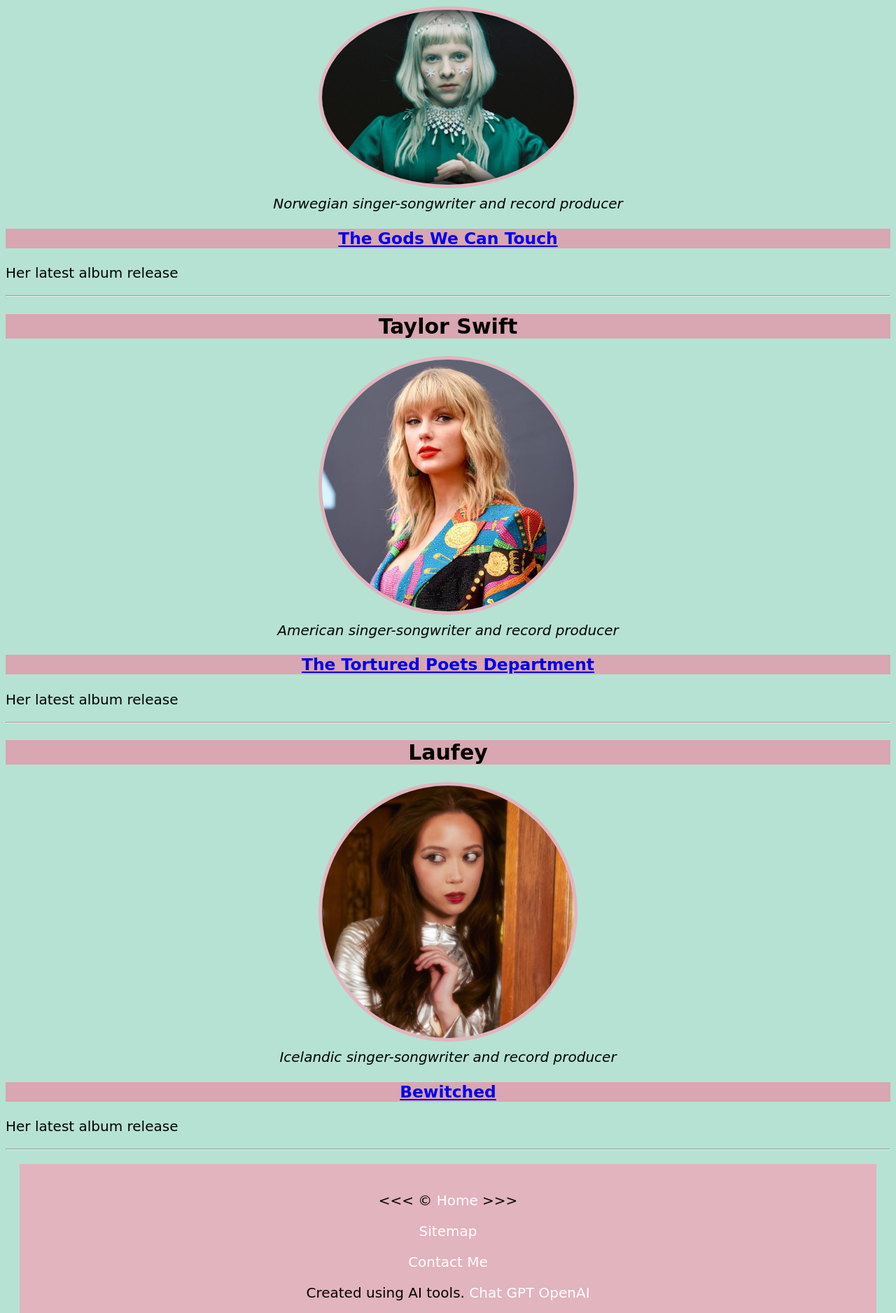
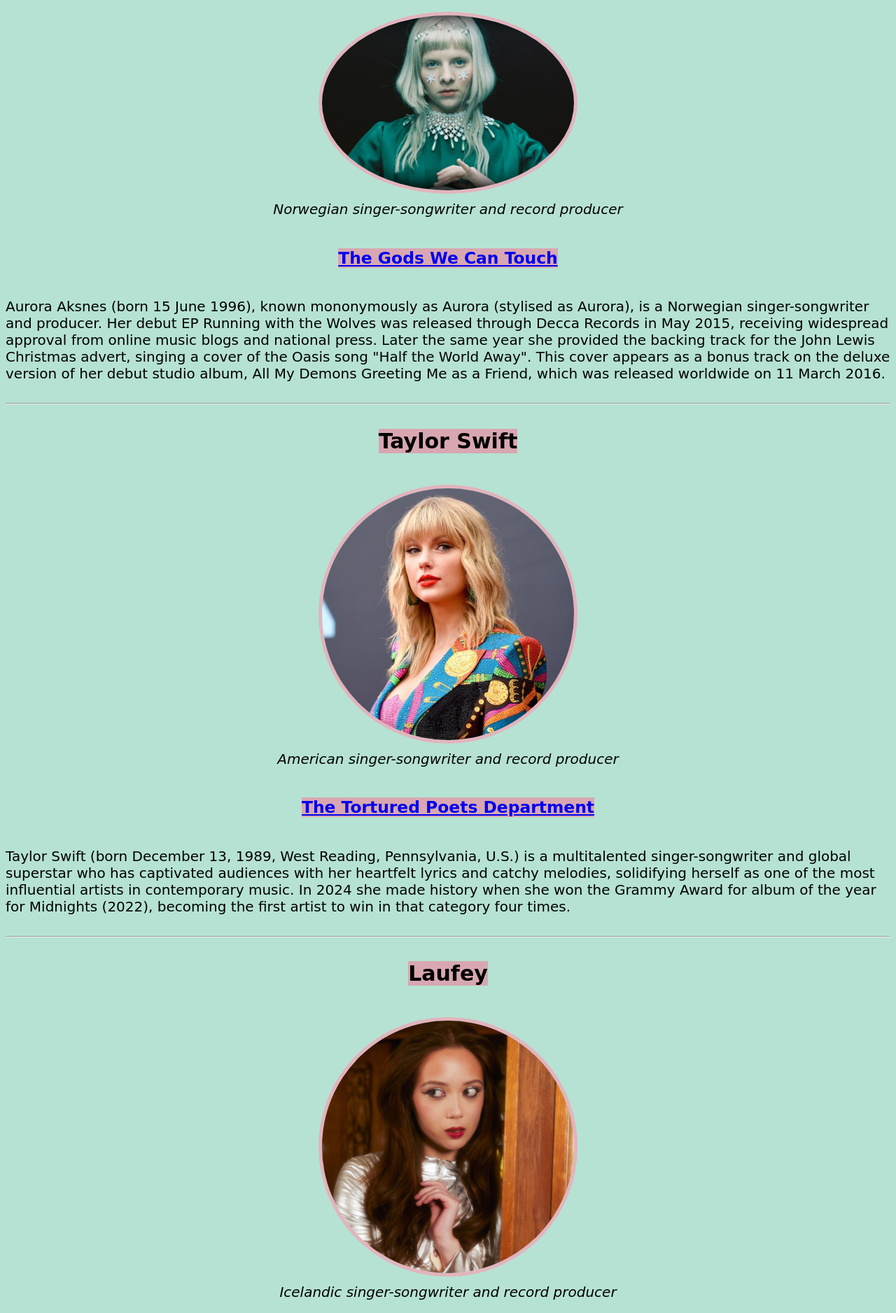
Before and after one commit to CIT85/tranl-pub, a plain HTML site: page project/final/music.html in a window 1280 px wide. Shown: the part 406-2283 px from the top of the page at 70% size. Drawn offline with Linux system fonts and the light colour scheme.

Commit message:
updated content and finished website

```diff
--- a/project/final/music.html
+++ b/project/final/music.html
@@ -21,44 +21,38 @@
             </ul>
         </nav>
     </header>
-    <hr>
     <main>
-        <section >
+        <section class="flex-container">
             <h2>Aurora Akness</h2>
             <figure>
                 <img src="../img/Aurora.png" alt="Aurora" title="Aurora Aknes" height="360" width="360" loading="lazy">
                 <figcaption>Norwegian singer-songwriter and record producer</figcaption>
             </figure>
-            <article>
                 <h3><a href="https://open.spotify.com/album/5z1xjvymitc0DJETtvVmaX" target="_blank">The Gods We Can Touch</a></h3>
-                <p>Her latest album release</p>
-            </article>
+                <p>Aurora Aksnes (born 15 June 1996), known mononymously as Aurora (stylised as Aurora), is a Norwegian singer-songwriter and producer. Her debut EP Running with the Wolves was released through Decca Records in May 2015, receiving widespread approval from online music blogs and national press. Later the same year she provided the backing track for the John Lewis Christmas advert, singing a cover of the Oasis song "Half the World Away". This cover appears as a bonus track on the deluxe version of her debut studio album, All My Demons Greeting Me as a Friend, which was released worldwide on 11 March 2016.</p>
         </section>
         <hr>
-        <section>
+        <section class="flex-container">
             <h2>Taylor Swift</h2>
             <figure>
                 <img src="../img/Taylorswift.png" alt="Taylor Swift" title="My favorite artist" height="360" width="360" loading="lazy">
                 <figcaption>American singer-songwriter and record producer</figcaption>
             </figure>
-            <article>
                 <h3><a href="https://open.spotify.com/album/1Mo4aZ8pdj6L1jx8zSwJnt" target="_blank">The Tortured Poets Department</a></h3>
-                <p>Her latest album release</p>
-            </article>
+                <p>Taylor Swift (born December 13, 1989, West Reading, Pennsylvania, U.S.) is a multitalented singer-songwriter and global superstar who has captivated audiences with her heartfelt lyrics and catchy melodies, solidifying herself as one of the most influential artists in contemporary music. In 2024 she made history when she won the Grammy Award for album of the year for Midnights (2022), becoming the first artist to win in that category four times.</p>
         </section>
         <hr>
-        <section>
+        <section class="flex-container">
             <h2>Laufey</h2>
             <figure>
                 <img src="../img/Laufey.png" alt="Taylor Swift" title="My favorite artist" height="360" width="360" loading="lazy">
                 <figcaption>Icelandic singer-songwriter and record producer</figcaption>
             </figure>
-            <article>
                 <h3><a href="https://open.spotify.com/album/1rpCHilZQkw84A3Y9czvMO" target="_blank">Bewitched</a></h3>
-                <p>Her latest album release</p>
-            </article>
+                <p>The Los Angeles-based Laufey (pronounced lāy-vāy) continued her story by writing and recording Bewitched, her second album. Inspired by jazz greats and classical masters while possessing a point of view that could only be conveyed by a 21st-century twentysomething, Bewitched represents an expansion of Laufey’s sonic palette. Tracks like the breezy bossa nova cut “From the Start” and the smoldering string-assisted ballad “Promise” have classic songcraft and intricate arrangements that make them feel instantly timeless, while Laufey’s conversational lyrics give her music a relatability to the next generation of jazz and classical aficionados.
+
+                    Laufey’s self-assured musicianship and deeply felt lyrics take the idea of “classic” music, whether it’s slotted as classical or jazz—or even chart-topping pop—and humanize it, creating a deep-seated connection with listeners that goes deeper than hitting “play” on a streaming service. “There are very few examples of artists who are onstage with an orchestra one day and making TikToks the next,” she notes dryly. Laufey’s straddling of those two worlds has put her in a singular place across music, and with Bewitched, she’s ready to ascend to the next level. </p>
         </section>
-        <hr>
     </main>
     <footer>
         <p>&lt;&lt;&lt; &copy; <a href="index.html">Home</a> &gt;&gt;&gt;</p>
```
Also changed, not shown: project/final/contact.html (+0 -1 lines), project/final/index.html (+0 -1 lines), project/final/movie.html (+0 -1 lines), project/final/novels.html (+2 -2 lines), project/final/vietnam.html (+1 -2 lines).
